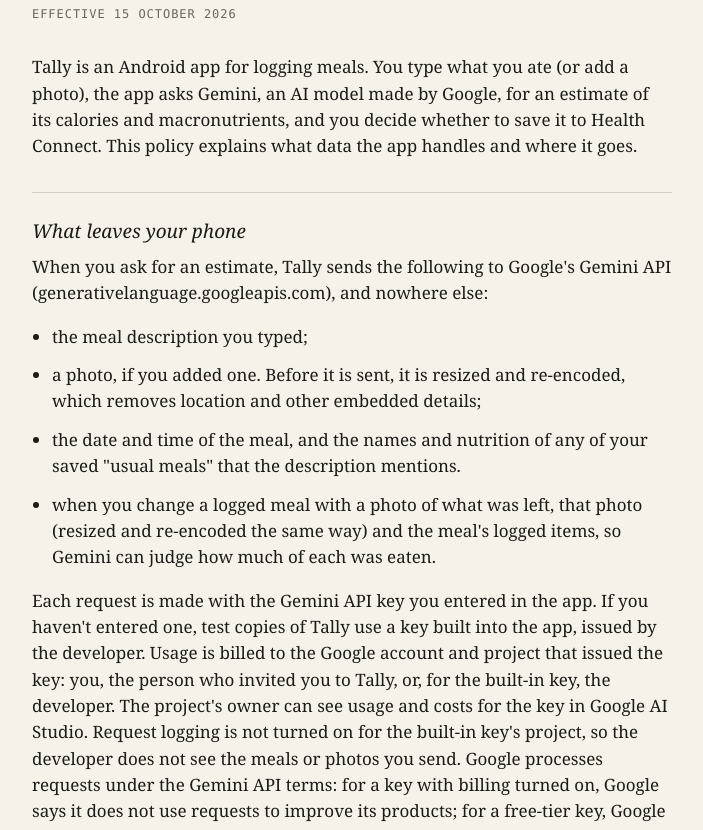
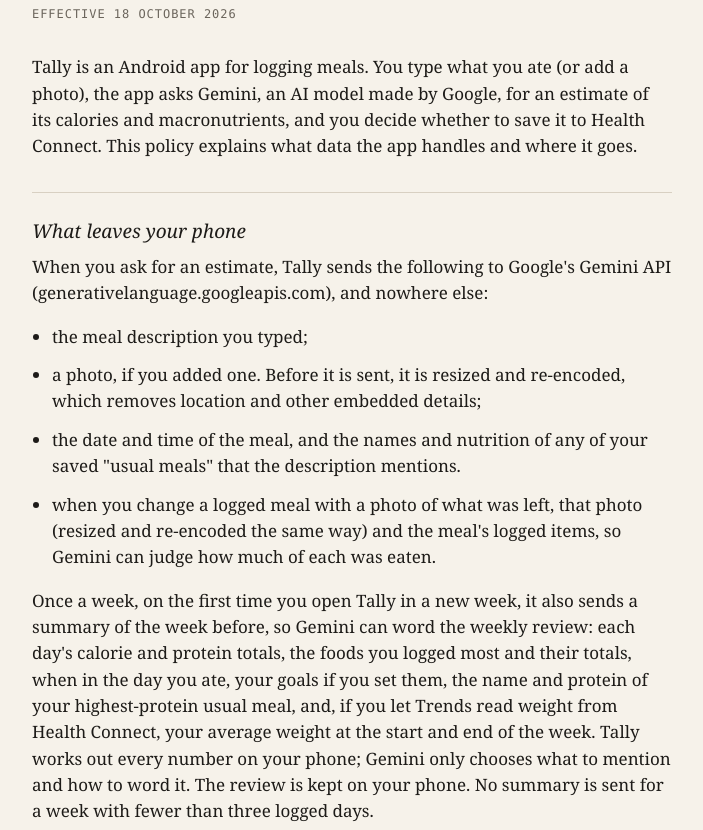
Before and after one commit to SelfSignedStudio/tally-site, a plain HTML site: page privacy/index.html in a window 1280 px wide. Shown: the part 93-923 px from the top of the page, without its empty margins (288-991 px from the left). Drawn offline with Linux system fonts and the light colour scheme.

Commit message:
Privacy policy: the weekly review's summary goes to Gemini (effective 18 October 2026)

```diff
--- a/privacy/index.html
+++ b/privacy/index.html
@@ -19,7 +19,7 @@
 <body>
 <main>
   <h1>Tally Privacy Policy</h1>
-  <p class="meta">Effective 15 October 2026</p>
+  <p class="meta">Effective 18 October 2026</p>
 
   <p>Tally is an Android app for logging meals. You type what you ate (or add a photo), the app asks Gemini, an AI model made by Google, for an estimate of its calories and macronutrients, and you decide whether to save it to Health Connect. This policy explains what data the app handles and where it goes.</p>
 
@@ -31,6 +31,7 @@
     <li>the date and time of the meal, and the names and nutrition of any of your saved "usual meals" that the description mentions.</li>
     <li>when you change a logged meal with a photo of what was left, that photo (resized and re-encoded the same way) and the meal's logged items, so Gemini can judge how much of each was eaten.</li>
   </ul>
+  <p>Once a week, on the first time you open Tally in a new week, it also sends a summary of the week before, so Gemini can word the weekly review: each day's calorie and protein totals, the foods you logged most and their totals, when in the day you ate, your goals if you set them, the name and protein of your highest-protein usual meal, and, if you let Trends read weight from Health Connect, your average weight at the start and end of the week. Tally works out every number on your phone; Gemini only chooses what to mention and how to word it. The review is kept on your phone. No summary is sent for a week with fewer than three logged days.</p>
   <p>Each request is made with the Gemini API key you entered in the app. If you haven't entered one, test copies of Tally use a key built into the app, issued by the developer. Usage is billed to the Google account and project that issued the key: you, the person who invited you to Tally, or, for the built-in key, the developer. The project's owner can see usage and costs for the key in Google AI Studio. Request logging is not turned on for the built-in key's project, so the developer does not see the meals or photos you send. Google processes requests under the Gemini API terms: for a key with billing turned on, Google says it does not use requests to improve its products; for a free-tier key, Google may use them to improve its products, and people at Google may review them.</p>
   <p>When you ask Tally to look up a restaurant or packaged product, Gemini searches the web with Google Search for its published nutrition. Those searches are run by Google, not by your phone. To show where published numbers came from, the app asks Google where a search result's link leads, without opening the page itself. Nothing is looked up unless you ask.</p>
 
```
